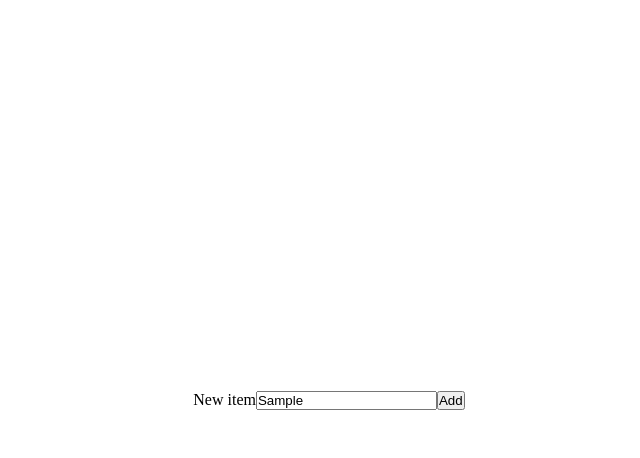
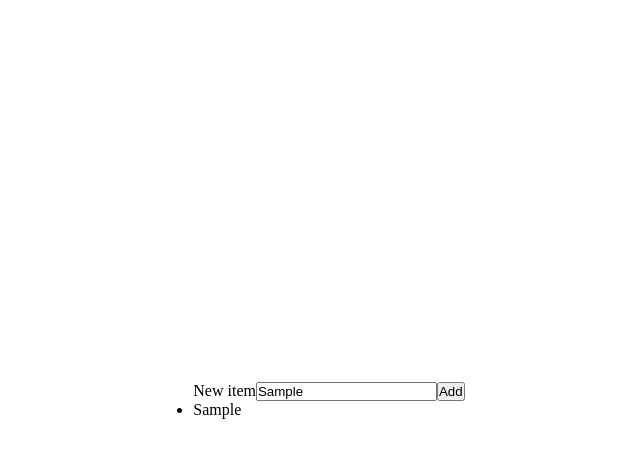
Before and after one commit to programmeur77/react-todo, a React (Vite) app in the folder frontend/: page / in a window 1280 px wide. Both pictures are taken after typing "Sample" into the empty fields and a click on the button "Add". Shown: the top 458 px of the page, without its empty margins (311-951 px from the left). Built offline with nearby package versions, Linux system fonts and the light colour scheme.

Commit message:
Added TODO display in LI or error message if no TODOs yet

```diff
--- a/frontend/src/App.jsx
+++ b/frontend/src/App.jsx
@@ -48,6 +48,22 @@ const App = () => {
           Add
         </button>
       </form>
+
+      <div className="display-todos">
+        <ul className="todos-list">
+          {todos.length > 0 ? (
+            todos.map((todo) => {
+              return (
+                <li className="todo-list__item" key={todo.id}>
+                  {todo.content}
+                </li>
+              );
+            })
+          ) : (
+            <p>No TODOs Yet</p>
+          )}
+        </ul>
+      </div>
     </>
   );
 };
```
